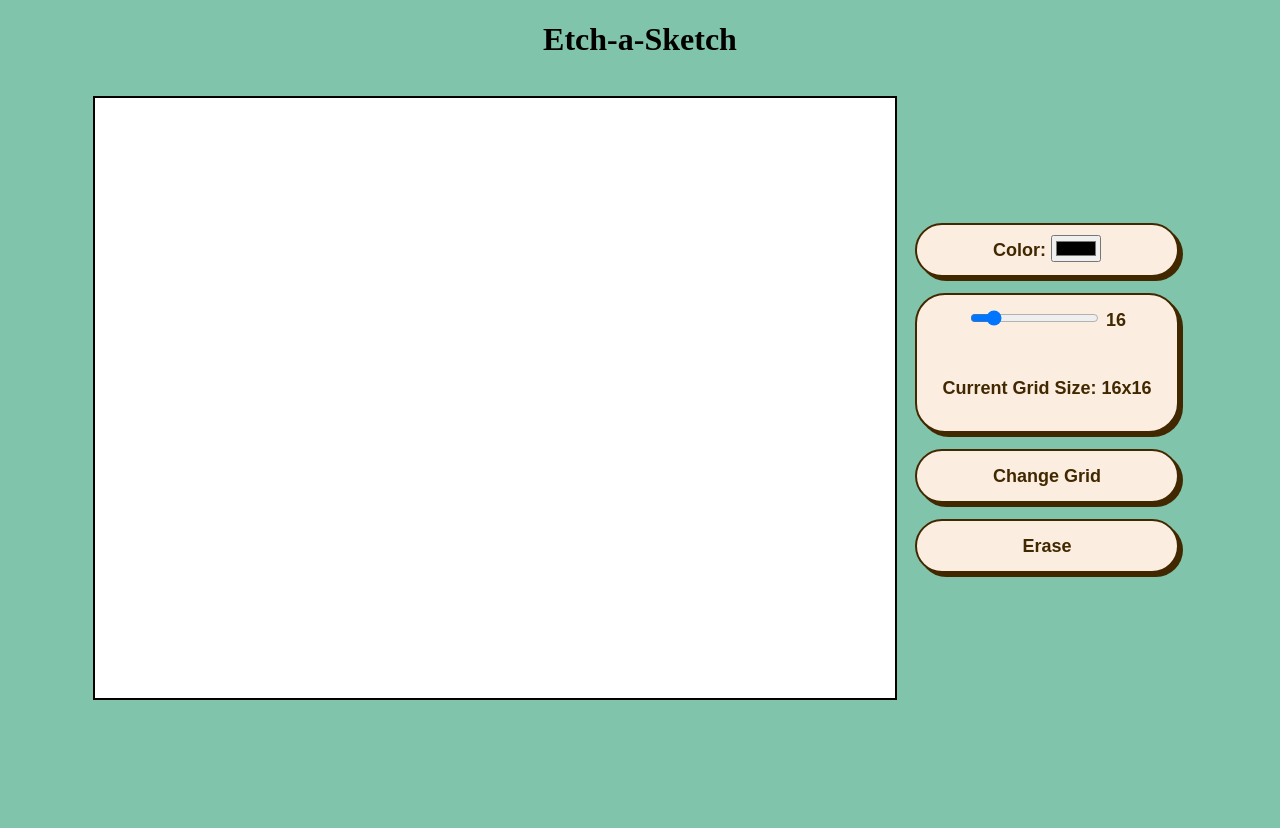
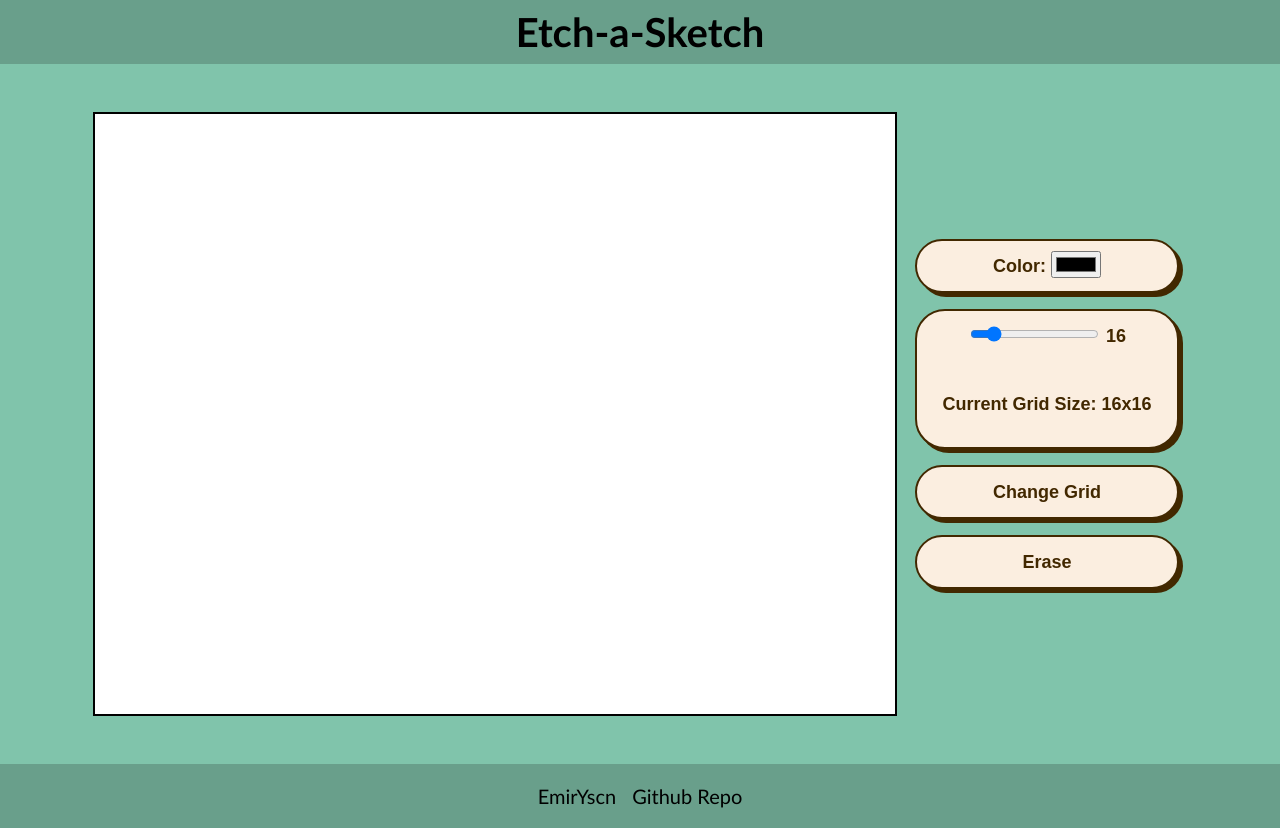
Before and after one commit to EmirYscn/etchsketch, a plain HTML site: page index.html in a window 1280 px wide. Before the commit the page ends 800 px from the top, so only its background shows below. Drawn offline with Linux system fonts and the light colour scheme.

Commit message:
add footer

```diff
--- a/index.html
+++ b/index.html
@@ -34,6 +34,12 @@
         </div>
       </main>
     </div>
+    <footer class="footer">
+      <p>EmirYscn</p>
+      <a href="https://github.com/EmirYscn/etchsketch" target="_blank"
+        >Github Repo</a
+      >
+    </footer>
     <script src="script.js"></script>
   </body>
 </html>
--- a/styles.css
+++ b/styles.css
@@ -1,13 +1,20 @@
 html,
 body {
   margin: 0;
-  padding: 0 16px;
+  /* padding: 0 16px; */
   background-color: #80c4ab;
+}
+.header h1 {
+  margin: 8px;
 }
 .header {
   display: flex;
   justify-content: center;
   text-align: center;
+  background-color: #699f8b;
+  font-family: "Gill Sans", "Gill Sans MT", Calibri, "Trebuchet MS", sans-serif;
+  margin-bottom: 32px;
+  font-size: 20px;
 }
 .container {
   display: flex;
@@ -74,3 +81,18 @@ body {
     padding: 0 25px;
   }
 }
+
+.footer {
+  display: flex;
+  justify-content: center;
+  align-items: center;
+  gap: 16px;
+  background-color: #699f8b;
+  margin-top: 32px;
+  font-size: 20px;
+  font-family: "Gill Sans", "Gill Sans MT", Calibri, "Trebuchet MS", sans-serif;
+}
+a {
+  text-decoration: none;
+  color: black;
+}
```
